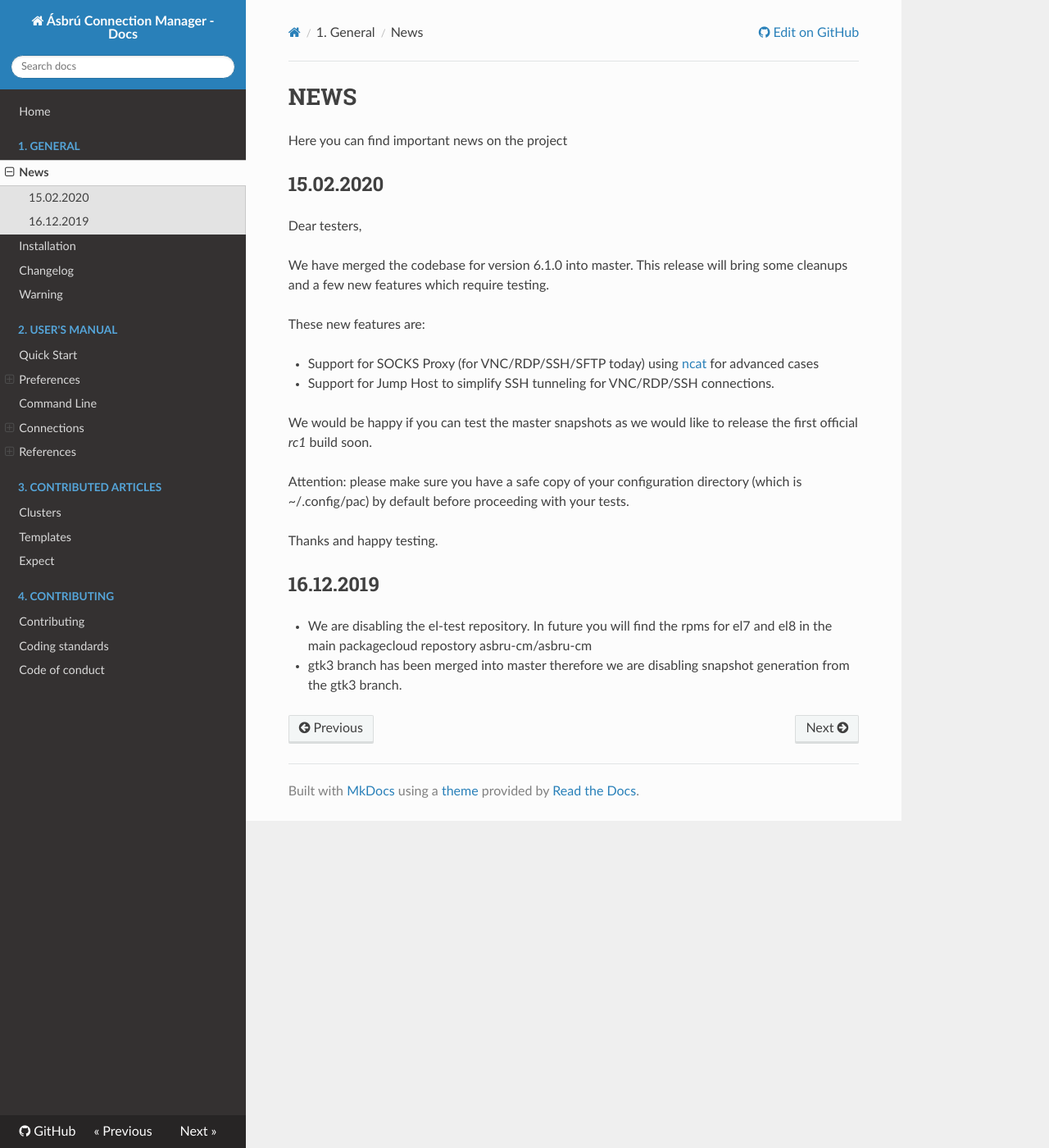
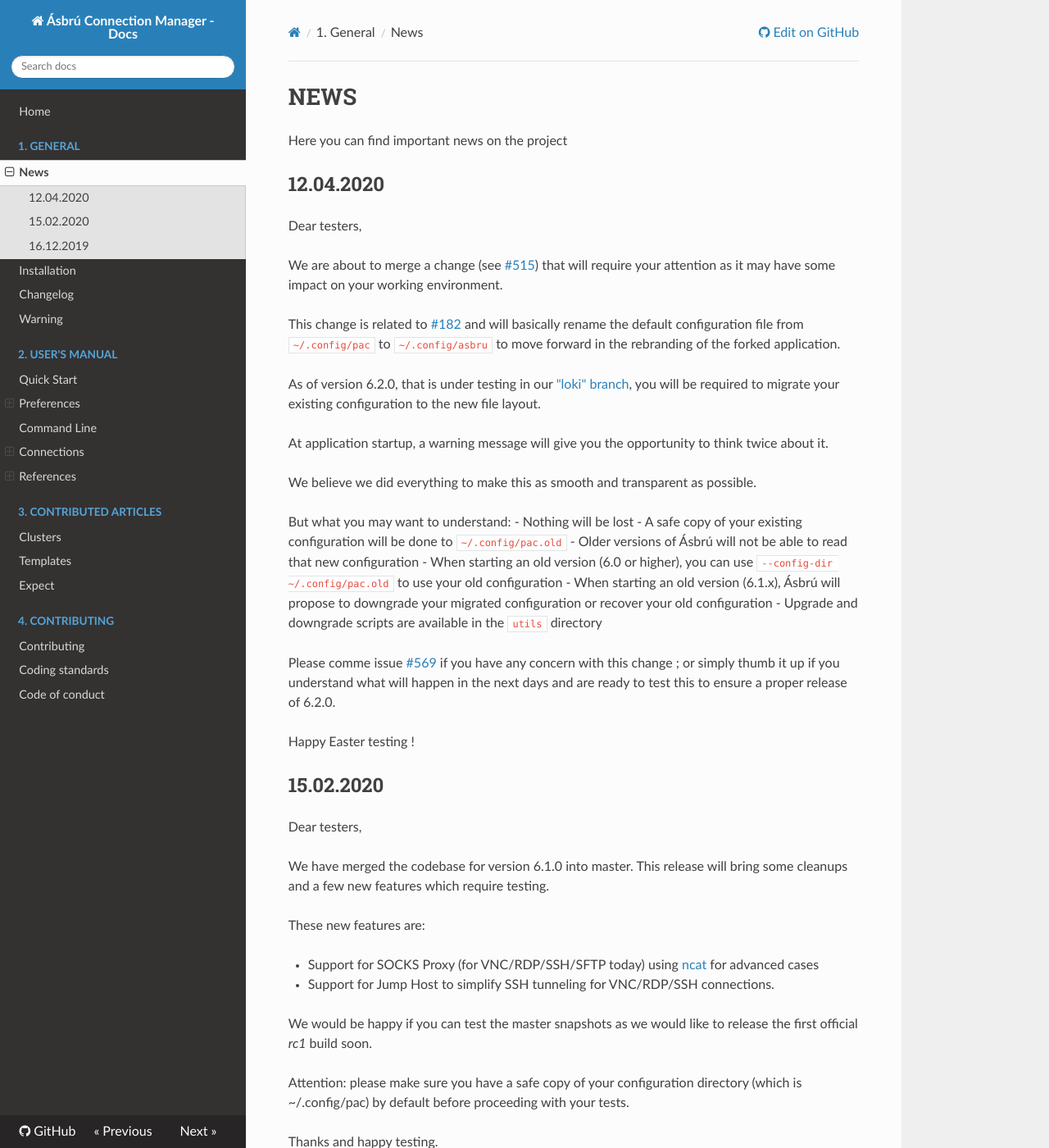
Before and after one commit to asbru-cm/asbru-cm, an MkDocs documentation site: the page built from doc/General/NEWS.md, in a window 1280 px wide and 1400 px high. Shown: the whole window at 82% size. Built offline with MkDocs 1.6.1, drawn with Linux system fonts in a browser that asks for light colours; nearby versions of some CDN libraries.

Commit message:
Publish news about the configuration upgrade (#515)

````diff
--- a/doc/General/NEWS.md
+++ b/doc/General/NEWS.md
@@ -1,5 +1,31 @@
 # NEWS
 Here you can find important news on the project
+
+## 12.04.2020
+
+Dear testers,
+
+We are about to merge a change (see [#515](https://github.com/asbru-cm/asbru-cm/pull/515)) that will require your attention as it may have some impact on your working environment.
+
+This change is related to [#182](https://github.com/asbru-cm/asbru-cm/issues/518) and will basically rename the default configuration file from ```~/.config/pac``` to ```~/.config/asbru``` to move forward in the rebranding of the forked application.
+
+As of version 6.2.0, that is under testing in our ["loki" branch](https://github.com/asbru-cm/asbru-cm#testing-new-features), you will be required to migrate your existing configuration to the new file layout.
+
+At application startup, a warning message will give you the opportunity to think twice about it.
+
+We believe we did everything to make this as smooth and transparent as possible.
+
+But what you may want to understand:
+- Nothing will be lost
+- A safe copy of your existing configuration will be done to ```~/.config/pac.old```
+- Older versions of Ásbrú will not be able to read that new configuration
+- When starting an old version (6.0 or higher), you can use ```--config-dir ~/.config/pac.old``` to use your old configuration
+- When starting an old version (6.1.x), Ásbrú will propose to downgrade your migrated configuration or recover your old configuration
+- Upgrade and downgrade scripts are available in the ```utils``` directory
+
+Please comme issue [#569](https://github.com/asbru-cm/asbru-cm/issues/569) if you have any concern with this change ; or simply thumb it up if you understand what will happen in the next days and are ready to test this to ensure a proper release of 6.2.0.
+
+Happy Easter testing !
 
 ## 15.02.2020
 
````
